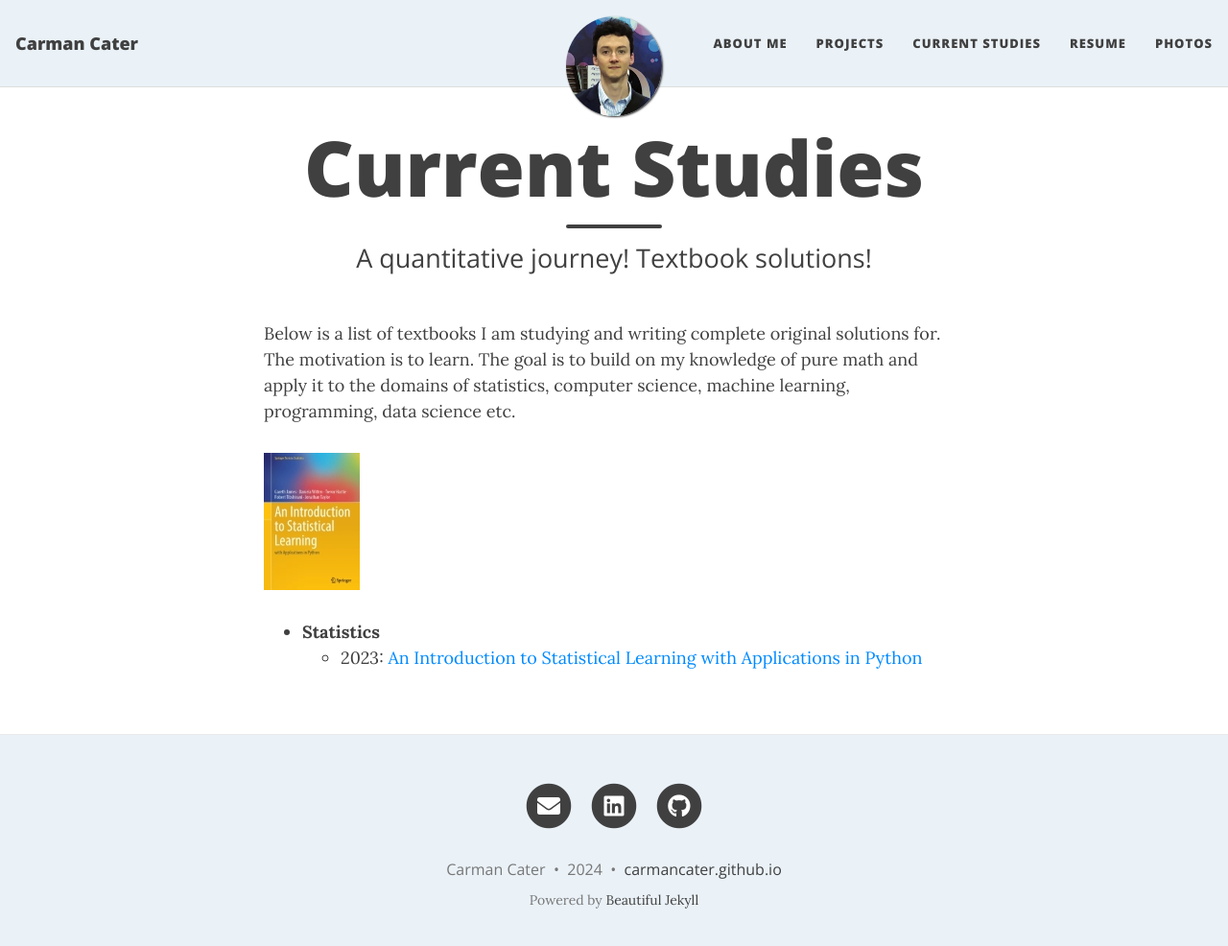
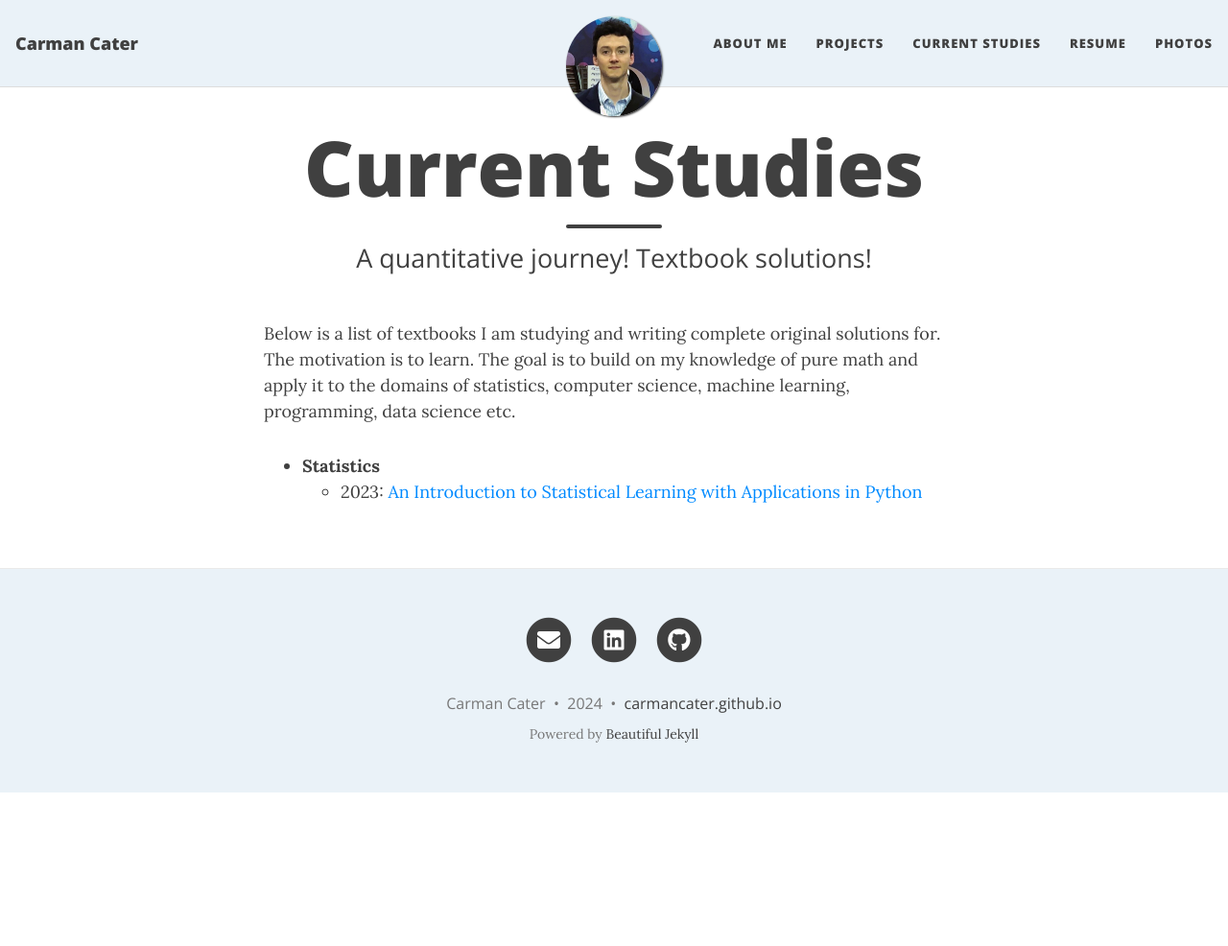
Before and after one commit to carmancater/carmancater.github.io, a Jekyll site: the page built from currentStudies.md, in a window 1280 px wide and 999 px high. Shown: the top 986 px of the window at 96% size. Built offline with Jekyll 4.4.1, drawn with Linux system fonts in a browser that asks for light colours; nearby versions of some CDN libraries.

Commit message:
Update currentStudies.md

```diff
--- a/currentStudies.md
+++ b/currentStudies.md
@@ -8,7 +8,7 @@ share-description: A quantitative journey! Textbook solutions!
 
 Below is a list of textbooks I am studying and writing complete original solutions for. The motivation is to learn. The goal is to build on my knowledge of pure math and apply it to the domains of statistics, computer science, machine learning, programming, data science etc.
 
-[![ISLP](/assets/img/islpThumbnail.jpg)](../ISLP)
+<!-- [![ISLP](/assets/img/islpThumbnail.jpg)](../ISLP) -->
 
 - **Statistics**
     - 2023: [An Introduction to Statistical Learning with Applications in Python](ISLP.md)
```
